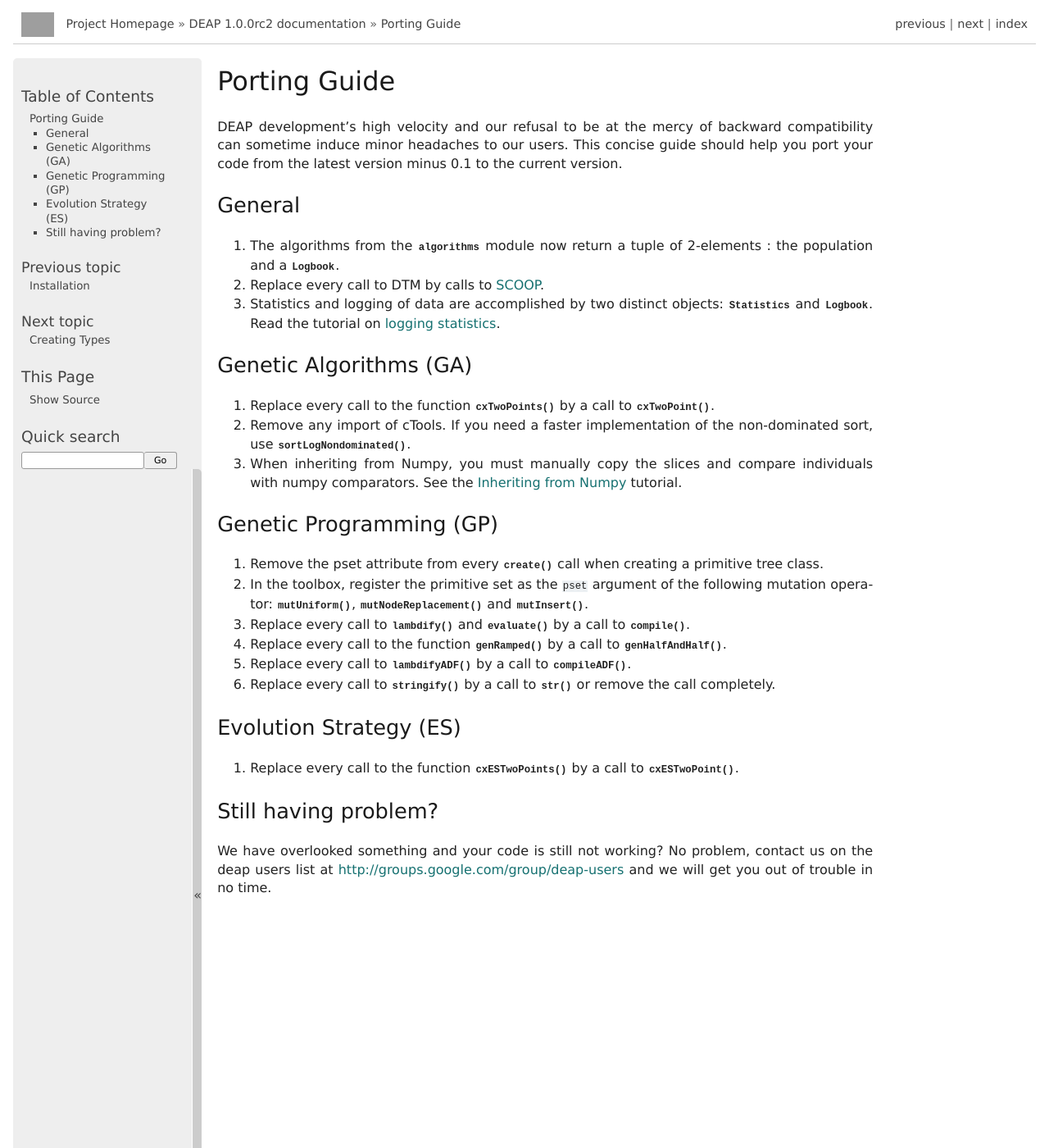
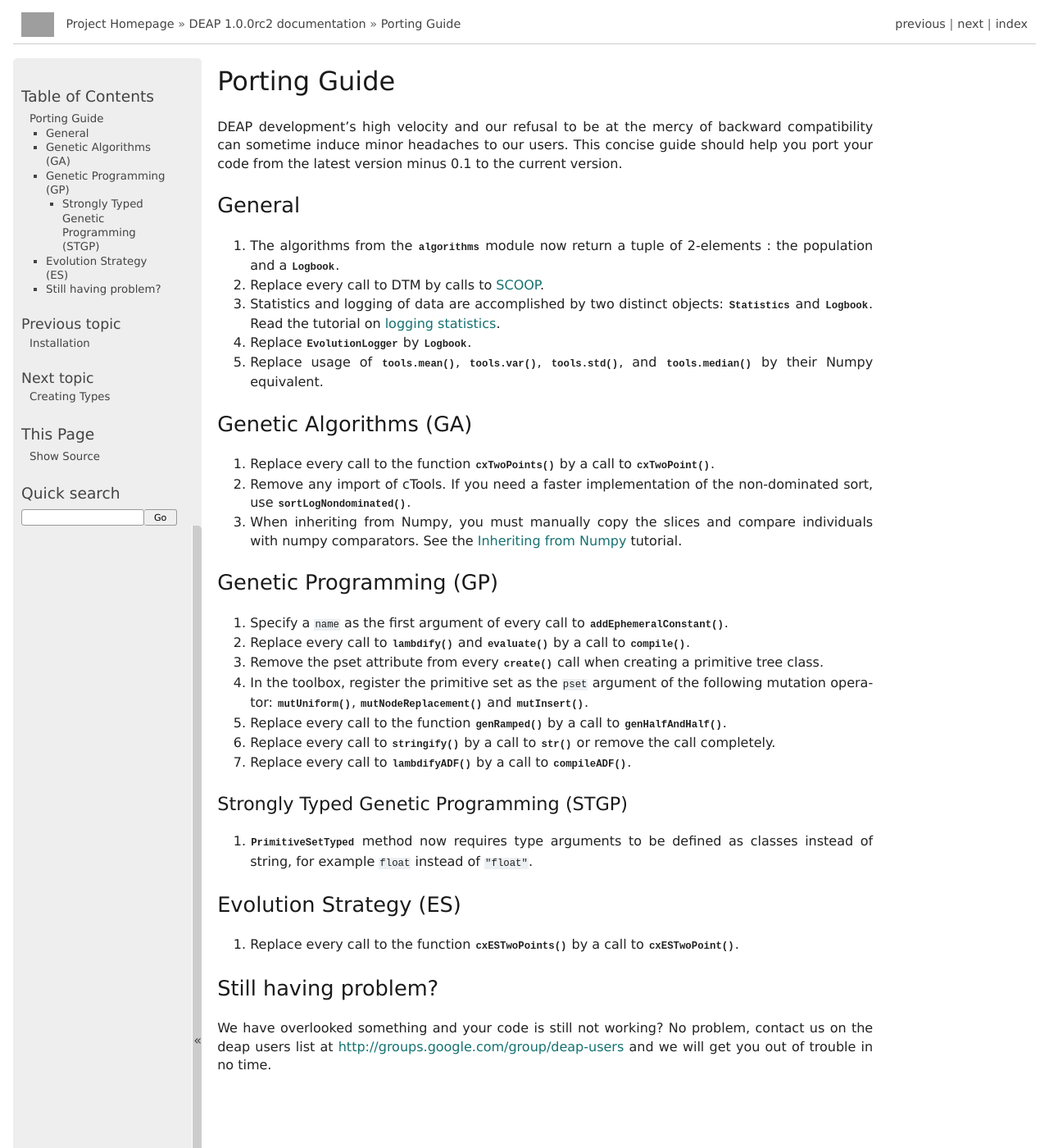
Before and after one commit to DEAP/deap, a Sphinx documentation site: the page built from doc/porting.rst, in a window 1280 px wide and 1400 px high. Shown: the whole window at 82% size. Built offline with Sphinx 7.4.7, drawn with Linux system fonts in a browser that asks for light colours; formulas are drawn with MathJax 3; pages that are not in the unit, such as notebooks, are missing from menus; grey boxes are pictures that could not be loaded.

Commit message:
Add a missing gp step to the porting guide + revised order.
--HG--
branch : dev

```diff
--- a/doc/porting.rst
+++ b/doc/porting.rst
@@ -1,3 +1,4 @@
+=============
 Porting Guide
 =============
 
@@ -7,38 +8,45 @@ This concise guide should help you port your code from the latest version minus
 0.1 to the current version.
 
 General
--------
+=======
 
 #. The algorithms from the :mod:`~deap.gp.algorithms` module now return a tuple of 2-elements : the population and a :class:`~deap.tools.Logbook`.
 #. Replace every call to DTM by calls to  `SCOOP <http://scoop.googlecode.com>`_.
 #. Statistics and logging of data are accomplished by two distinct objects: :class:`~deap.tools.Statistics` and :class:`~deap.tools.Logbook`. Read the tutorial on :doc:`logging statistics <tutorials/basic/part3>`.
+#. Replace :class:`~deap.tools.EvolutionLogger` by :class:`~deap.tools.Logbook`.
+#. Replace usage of :func:`tools.mean`, :func:`tools.var`, :func:`tools.std`, and :func:`tools.median` by their Numpy equivalent.
 
 Genetic Algorithms (GA)
------------------------
+=======================
 
 #. Replace every call to the function :func:`~deap.tools.cxTwoPoints` by a call to :func:`~deap.tools.cxTwoPoint`.
 #. Remove any import of cTools. If you need a faster implementation of the non-dominated sort, use :func:`~deap.tools.sortLogNondominated`.
 #. When inheriting from Numpy, you must manually copy the slices and compare individuals with numpy comparators. See the :doc:`tutorials/advanced/numpy` tutorial.
 
 Genetic Programming (GP)
-------------------------
+========================
 
+#. Specify a ``name`` as the first argument of every call to :func:`~deap.gp.PrimitiveSet.addEphemeralConstant`.
+#. Replace every call to :func:`~deap.gp.lambdify` and :func:`~deap.gp.evaluate` by a call to :func:`~deap.gp.compile`.
 #. Remove the pset attribute from every :func:`~deap.creator.create` call when creating a primitive tree class.
 #. In the toolbox, register the primitive set as the ``pset`` argument of the following mutation operator: :func:`~deap.gp.mutUniform`, :func:`~deap.gp.mutNodeReplacement` and :func:`~deap.gp.mutInsert`.
-#. Replace every call to :func:`~deap.gp.lambdify` and :func:`~deap.gp.evaluate` by a call to :func:`~deap.gp.compile`.
 #. Replace every call to the function :func:`~deap.gp.genRamped` by a call to :func:`~deap.gp.genHalfAndHalf`.
+#. Replace every call to :func:`~deap.gp.stringify` by a call to :func:`str` or remove the call completely.
 #. Replace every call to :func:`~deap.gp.lambdifyADF` by a call to :func:`~deap.gp.compileADF`.
-#. Replace every call to :func:`~deap.gp.stringify` by a call to :func:`str` or remove the call completely.
 
+Strongly Typed Genetic Programming (STGP)
+-----------------------------------------
+
+#. :class:`~deap.gp.PrimitiveSetTyped` method now requires type arguments to be defined as classes instead of string, for example ``float`` instead of ``"float"``.
 
 Evolution Strategy (ES)
------------------------
+=======================
 
 #. Replace every call to the function :func:`~deap.tools.cxESTwoPoints` by a call to :func:`~deap.tools.cxESTwoPoint`.
 
 
 Still having problem?
----------------------
+=====================
 
 We have overlooked something and your code is still not working?
 No problem, contact us on the deap users list at
```
